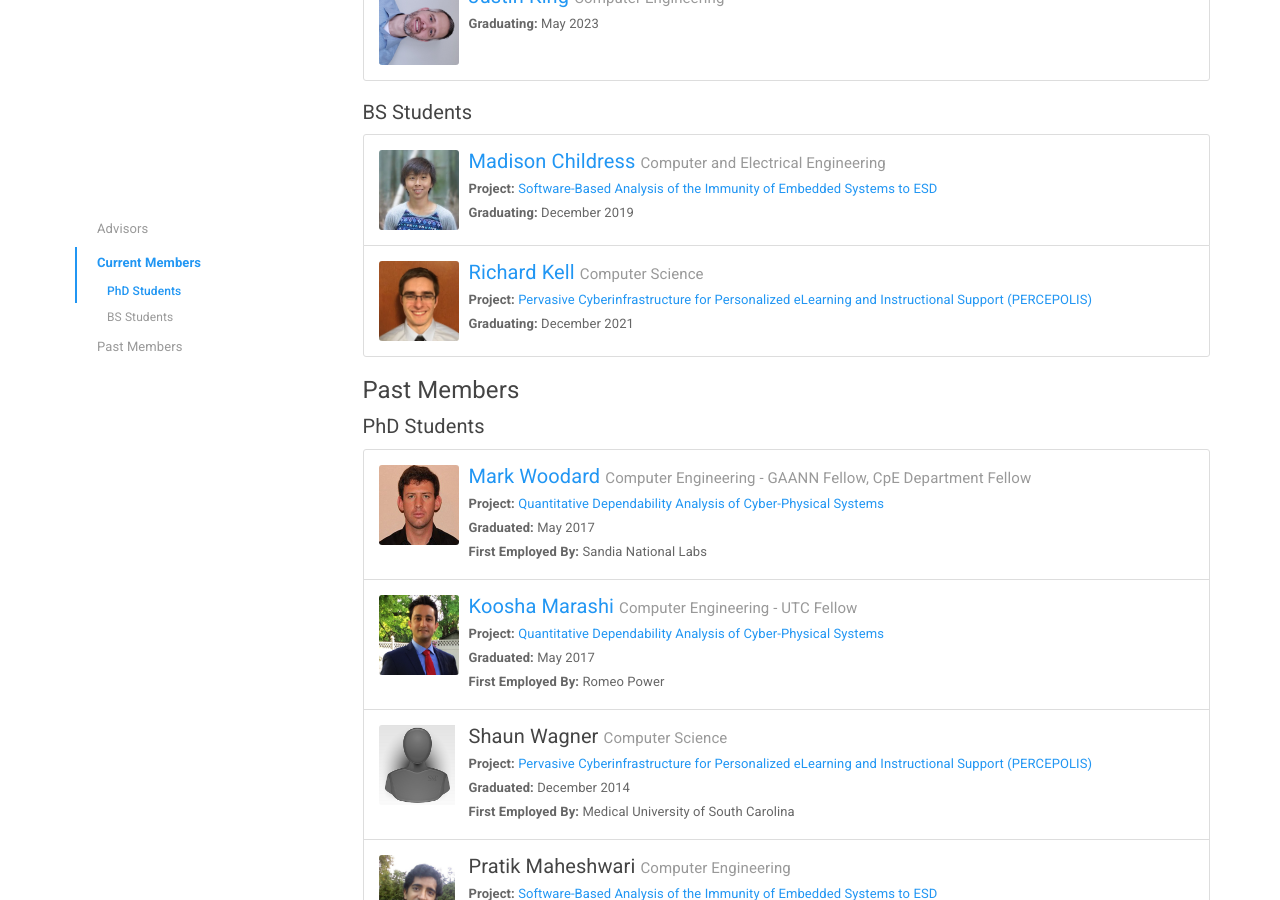
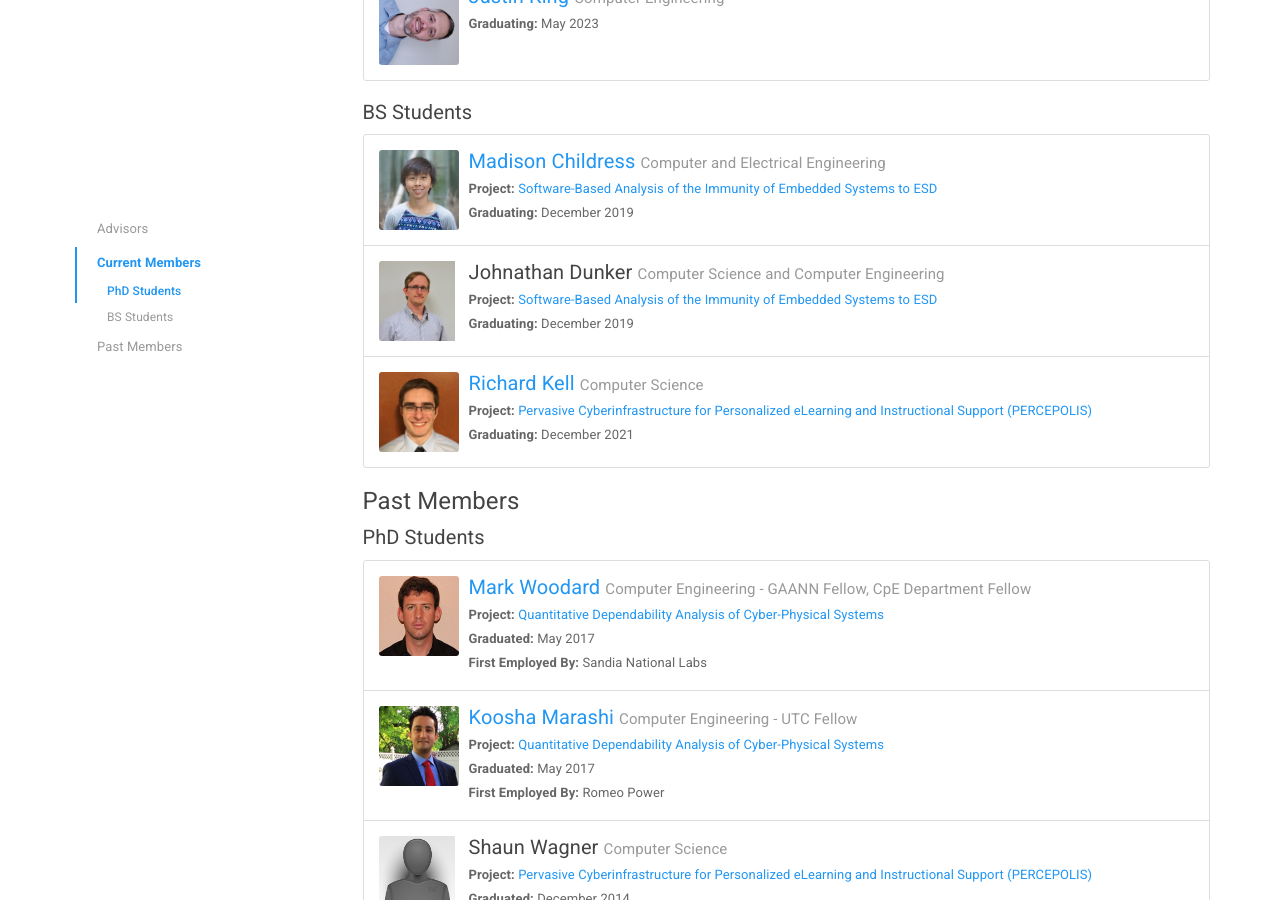
Before and after one commit to sendecomp/sendecomp-website, a Jekyll site: the page built from people.html, in a window 1280 px wide and 900 px high, scrolled down 699 px. Built offline with Jekyll 4.4.1, drawn with Linux system fonts in a browser that asks for light colours.

Commit message:
Add Johnathan Dunker to website

```diff
--- a/_data/members.yml
+++ b/_data/members.yml
@@ -100,6 +100,14 @@
     Support (PERCEPOLIS)
   photo: Kell.jpg
   website: https://sites.google.com/mst.edu/sendecomp/
+
+- name: Johnathan Dunker
+  major: Computer Science and Computer Engineering
+  degree: BS
+  status: Active
+  grad: 2019 Dec
+  project: Software-Based Analysis of the Immunity of Embedded Systems to ESD
+  photo: Dunker.jpg
 
 - name: Melanie Bruce
   major: Computer Engineering
```
Also changed, not shown: img/members/Dunker.jpg (added).
